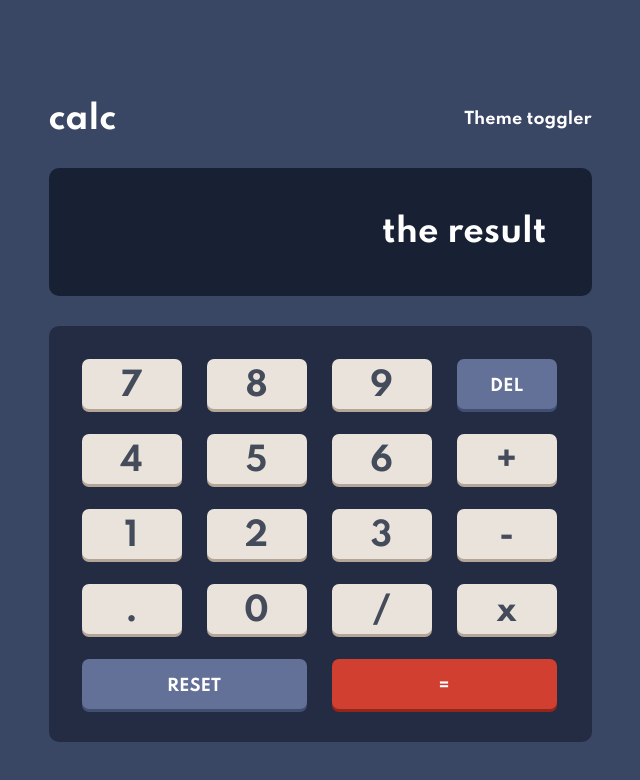
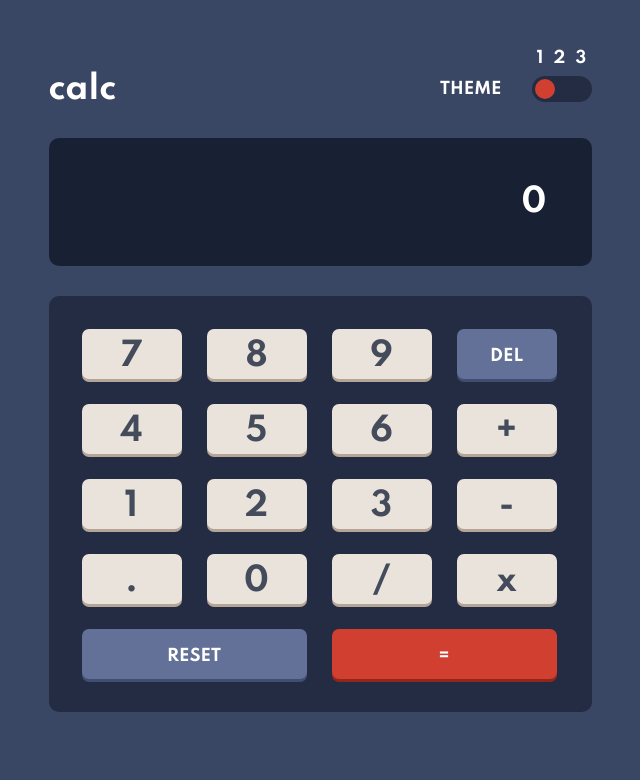
Before and after one commit to Abdelghafour122/react-calculator, a React (Create React App) app: page / in a window 1280 px wide. Shown: the top 780 px of the page, without its empty margins (320-960 px from the left). Built offline with nearby package versions, Linux system fonts and the light colour scheme.

Commit message:
finished theming

```diff
--- a/src/App.css
+++ b/src/App.css
@@ -148,10 +148,11 @@
 body {
   font-family: "Spartan";
   background-color: var(--background-main);
+  transition: 0.5s;
 }
 
 .core {
-  margin: 70px auto;
+  margin: 40px auto;
   width: 543px;
 }
 
@@ -169,6 +170,49 @@ body {
   font-size: var(--reg-fs);
 }
 
+.core .head #toggler {
+  display: flex;
+  align-items: center;
+  justify-content: center;
+}
+
+.core .head #toggler span:first-of-type {
+  font-size: unset;
+  text-transform: uppercase;
+}
+.core .head #mark-holder {
+  width: 60px;
+  padding: 3px;
+  background-color: var(--background-toggle-keyboard);
+  display: flex;
+  align-items: center;
+  justify-content: flex-start;
+  margin-left: 30px;
+  border-radius: 100px;
+  position: relative;
+  transition: 0.3s;
+}
+.core .head #mark-holder #num {
+  position: absolute;
+  bottom: calc(100% + 8px);
+  left: 0;
+  width: 100%;
+  display: flex;
+  align-items: center;
+  justify-content: space-around;
+}
+.core .head #mark-holder #num span {
+  cursor: pointer;
+}
+
+.core .head #mark-holder #mark {
+  height: 20px;
+  width: 20px;
+  border-radius: 50%;
+  background-color: var(--key-toggle-bgcolor);
+  transition: 0.3s;
+}
+
 .core .result-screen {
   color: var(--result-color);
   padding: 45px;
@@ -177,6 +221,7 @@ body {
   background-color: var(--background-screen);
   border-radius: 10px;
   margin-bottom: 30px;
+  transition: 0.3s;
 }
 
 .core .keys-cont {
@@ -187,6 +232,7 @@ body {
   grid-template-columns: repeat(4, 100px);
   grid-template-rows: repeat(5, 50px);
   gap: 25px;
+  transition: 0.3s;
 }
 
 .core .keys-cont > * {
@@ -194,6 +240,7 @@ body {
   line-height: 55px;
   border-radius: 7px;
   cursor: pointer;
+  transition: 0.3s;
 }
 
 .core .keys-cont .spec {
--- a/src/App.js
+++ b/src/App.js
@@ -1,10 +1,15 @@
+import { useState } from "react";
 import "./App.css";
 import Core from "./components/Core";
 
 function App() {
+  const [result, setResult] = useState(0);
+  // const changeRes = (val) => {
+  //   setResult(`${result}` + val);
+  // };
   return (
     <div className="App">
-      <Core />
+      <Core onPut={result} />
     </div>
   );
 }
--- a/src/components/Core.jsx
+++ b/src/components/Core.jsx
@@ -3,11 +3,11 @@ import Head from "./Head";
 import KeysContainer from "./KeysContainer";
 import ResultScreen from "./ResultScreen";
 
-const Core = () => {
+const Core = ({ onPut }) => {
   return (
     <div className="core">
       <Head />
-      <ResultScreen />
+      <ResultScreen onPut={onPut} />
       <KeysContainer />
     </div>
   );
--- a/src/components/Head.jsx
+++ b/src/components/Head.jsx
@@ -1,10 +1,60 @@
 import React from "react";
+import { useState } from "react";
 
 const Head = () => {
+  const [keyPosition, setKeyPosition] = useState("start");
+  const [theme, setTheme] = useState("blue");
+
+  document.body.classList.forEach((classs) => {
+    document.body.classList.remove(classs);
+  });
+  document.body.classList.add(`${theme}-theme`);
+
   return (
     <div className="head">
       <span>calc</span>
-      <span>Theme toggler</span>
+      <span id="toggler">
+        <span>Theme</span>
+        <span
+          id="mark-holder"
+          style={
+            keyPosition === "center"
+              ? { justifyContent: "center" }
+              : { justifyContent: `flex-${keyPosition}` }
+          }
+        >
+          <div id="mark"></div>
+          <div id="num">
+            <span
+              id="blue"
+              onClick={() => {
+                setKeyPosition("start");
+                setTheme("blue");
+              }}
+            >
+              1
+            </span>
+            <span
+              id="white"
+              onClick={() => {
+                setKeyPosition("center");
+                setTheme("white");
+              }}
+            >
+              2
+            </span>
+            <span
+              id="violet"
+              onClick={() => {
+                setKeyPosition("end");
+                setTheme("violet");
+              }}
+            >
+              3
+            </span>
+          </div>
+        </span>
+      </span>
     </div>
   );
 };
--- a/src/components/ResultScreen.jsx
+++ b/src/components/ResultScreen.jsx
@@ -1,7 +1,7 @@
 import React from "react";
 
-const ResultScreen = () => {
-  return <div className="result-screen">the result</div>;
+const ResultScreen = ({ onPut }) => {
+  return <div className="result-screen">{onPut}</div>;
 };
 
 export default ResultScreen;
```
